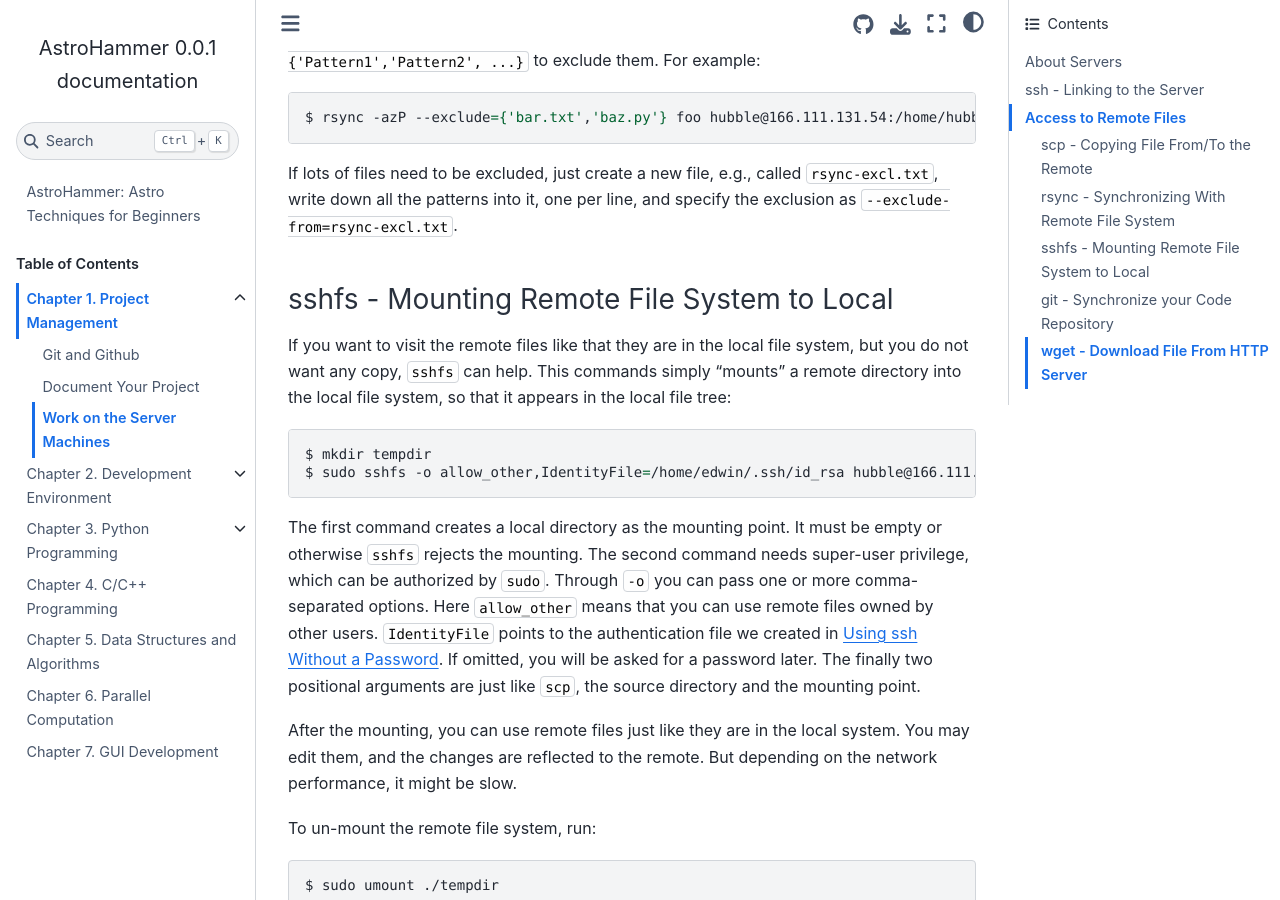
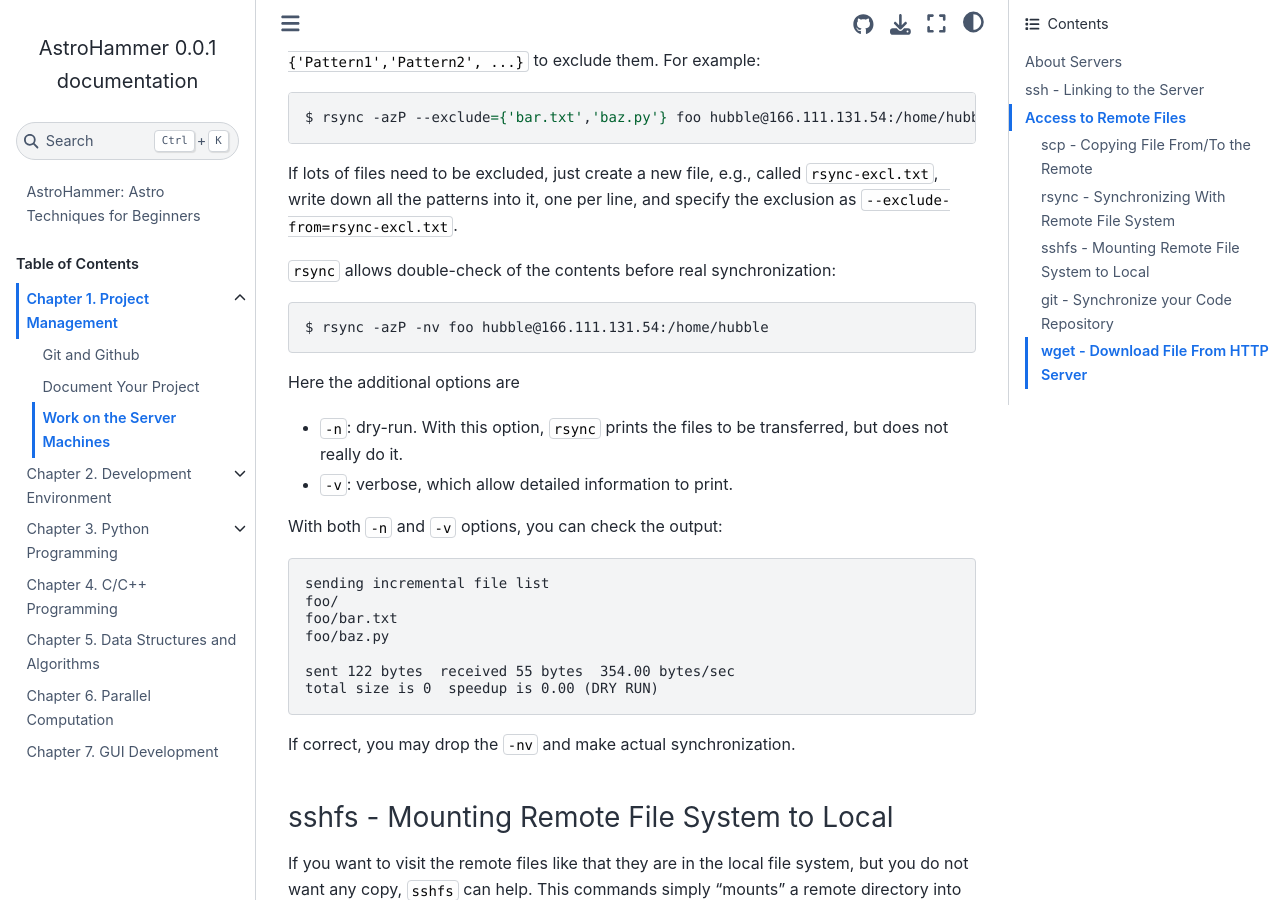
Before and after one commit to ChenYangyao/project-astro-hammer, a Sphinx documentation site: the page built from docs/usage/project-management/work-on-servers.rst, in a window 1280 px wide and 900 px high, scrolled down 4265 px. Built offline with Sphinx 7.4.7 and the Sphinx Book theme 1.1.4, drawn with Linux system fonts in a browser that asks for light colours; some of the changed text lies outside the part shown.

Commit message:
Add -nv option for rsync

```diff
--- a/docs/usage/project-management/work-on-servers.rst
+++ b/docs/usage/project-management/work-on-servers.rst
@@ -148,8 +148,8 @@ in the background:
 
     $ scp -r foo hubble@166.111.131.54:/home/hubble
 
-    # Enter the password is asked.
-    # Then press Ctrl+Z to stop it and release the shell prompt.
+    # Enter the password if asked.
+    # Then press Ctrl+Z to stop scp and release the shell prompt.
 
     $ bg
 
@@ -215,6 +215,32 @@ to exclude them. For example:
 If lots of files need to be excluded, just create a new file, e.g., called :rawtext:`rsync-excl.txt`,
 write down all the patterns into it, one per line, and specify the exclusion as
 :rawtext:`--exclude-from=rsync-excl.txt`.
+
+:rawtext:`rsync` allows double-check of the contents before real synchronization:
+
+.. code-block:: bash
+
+    $ rsync -azP -nv foo hubble@166.111.131.54:/home/hubble
+
+Here the additional options are
+
+- :rawtext:`-n`: dry-run. With this option, :rawtext:`rsync` prints the files
+  to be transferred, but does not really do it.
+- :rawtext:`-v`: verbose, which allow detailed information to print.
+
+With both :rawtext:`-n` and :rawtext:`-v` options, you can check the output:
+
+.. code-block:: text
+
+    sending incremental file list
+    foo/
+    foo/bar.txt
+    foo/baz.py
+
+    sent 122 bytes  received 55 bytes  354.00 bytes/sec
+    total size is 0  speedup is 0.00 (DRY RUN)
+
+If correct, you may drop the :rawtext:`-nv` and make actual synchronization.
 
 
 sshfs - Mounting Remote File System to Local
```
